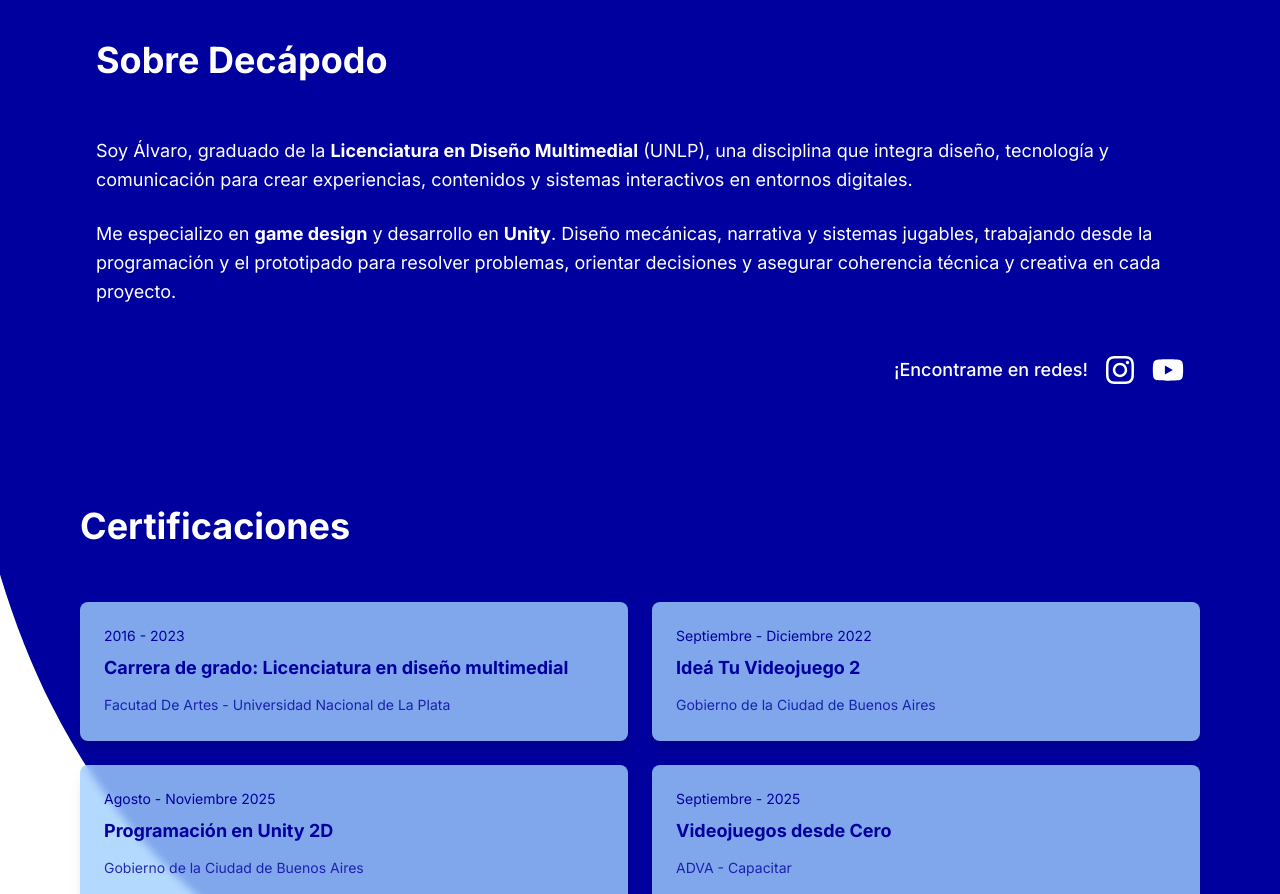
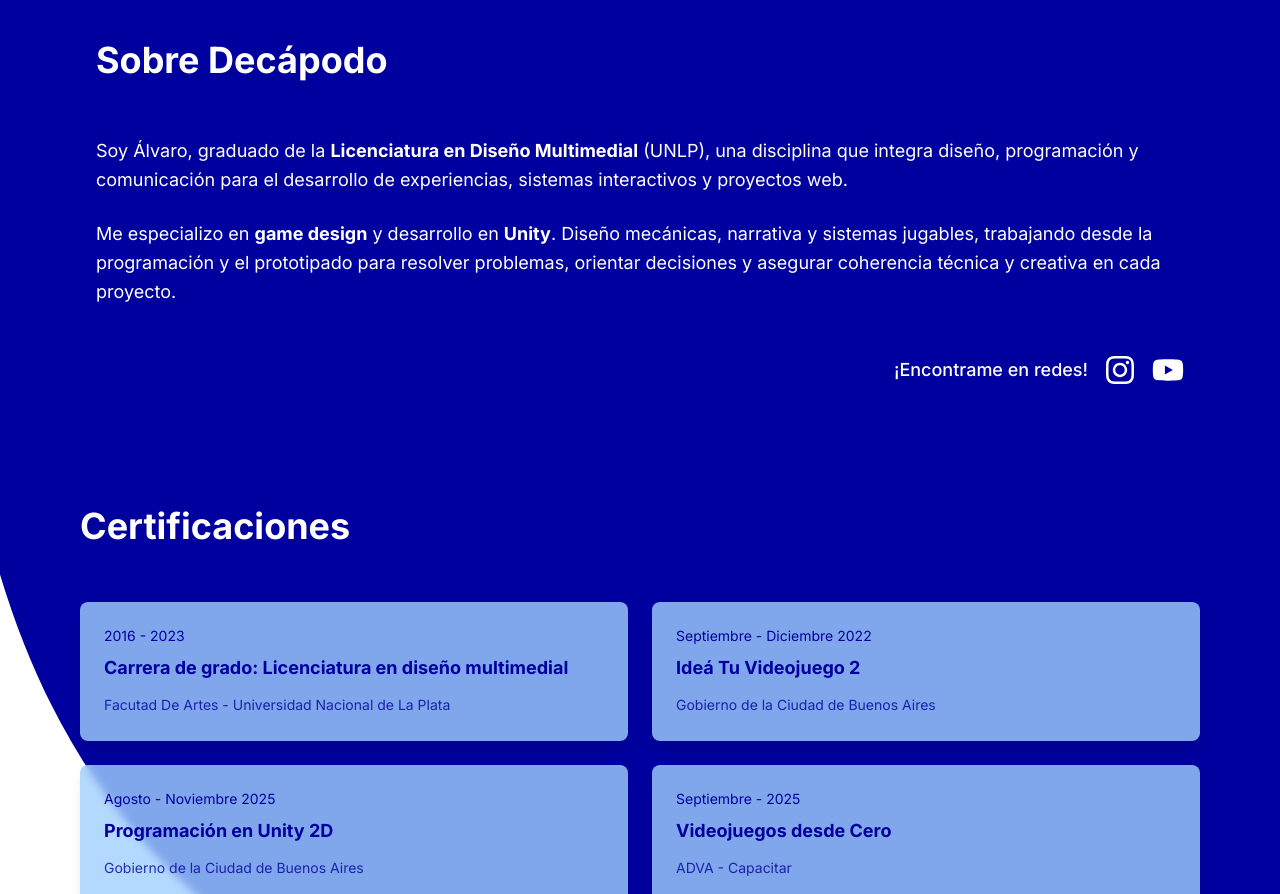
Before and after one commit to alvaroPD00/PortfolioDecapodo, a Next.js app: page / in a window 1280 px wide. Shown: the part 820-1714 px from the top of the page. Built offline with nearby package versions, Linux system fonts and the light colour scheme.

Commit message:
update AboutSection

```diff
--- a/app/components/AboutSection.tsx
+++ b/app/components/AboutSection.tsx
@@ -9,8 +9,7 @@ export default function AboutSection() {
         </h2>
         <div className="text-white space-y-6 text-lg leading-relaxed mb-12">
           <p>
-            Soy Álvaro, graduado de la <b>Licenciatura en Diseño Multimedial</b> (UNLP), una disciplina que integra diseño, tecnología y comunicación para crear experiencias, contenidos y sistemas interactivos en entornos digitales.
-          </p>
+          Soy Álvaro, graduado de la <b>Licenciatura en Diseño Multimedial</b> (UNLP), una disciplina que integra diseño, programación y comunicación para el desarrollo de experiencias, sistemas interactivos y proyectos web. </p>
           <p>
             Me especializo en <b>game design</b> y desarrollo en <b>Unity</b>. Diseño mecánicas, narrativa y sistemas jugables, trabajando desde la programación y el prototipado para resolver problemas, orientar decisiones y asegurar coherencia técnica y creativa en cada proyecto.
           </p>
```
